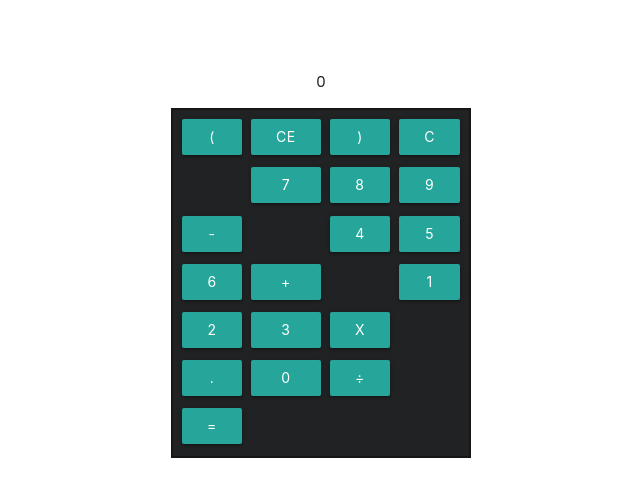
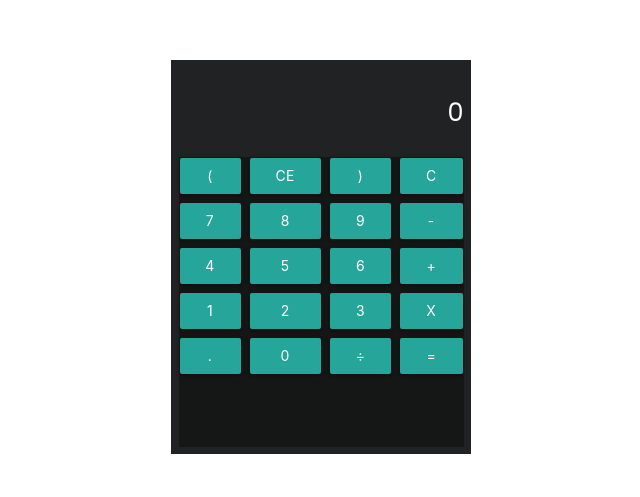
Before and after one commit to talitastravassos/calculator-react, a React (Create React App) app: page / in a window 1280 px wide. Shown: the part 143-640 px from the top of the page, without its empty margins (319-959 px from the left). Built offline with nearby package versions, Linux system fonts and the light colour scheme.

Commit message:
not yet....

```diff
--- a/src/App.css
+++ b/src/App.css
@@ -1,47 +1,13 @@
-
-
 .App {
-  text-align: center;
-}
-
-.App-logo {
-  animation: App-logo-spin infinite 20s linear;
-  height: 40vmin;
-  pointer-events: none;
-}
-
-.App-header {
-  background-color: #282c34;
-  min-height: 100vh;
+  /* text-align: center; */
   display: flex;
   flex-direction: column;
   align-items: center;
   justify-content: center;
-  font-size: calc(10px + 2vmin);
-  color: white;
+  height: 100vh;
+
 }
 
-.App-link {
-  color: #61dafb;
-}
-
-@keyframes App-logo-spin {
-  from {
-    transform: rotate(0deg);
-  }
-  to {
-    transform: rotate(360deg);
-  }
-}
-
-.App {
-  width: 100%;
-  height: 100vh;
-  display: flex;
-  flex-direction: column;
-  justify-content: center;
-  align-items: center;
-}
 .button {
   font-size: 1.2rem;
   background-color: #151616;
@@ -53,16 +19,98 @@
   border: 1px solid #7A7B7C;
 }
 
+/* keypad grid */
+
+#parent1{
+  grid-area: parent1;
+}
+
+#back{
+  grid-area: back;
+}
+
+#parent2{
+  grid-area: parent2;
+}
+
+#clear{
+  grid-area: clear;
+}
+
+#seven{
+  grid-area: seven;
+}
+
+#eight{
+  grid-area: eight;
+}
+
+#subtract{
+  grid-area: subtract;
+}
+
+#nine{
+  grid-area: nine;
+}
+
+#four{
+  grid-area: four;
+}
+
+#five{
+  grid-area: five;
+}
+
+#six{
+  grid-area: six;
+}
+
+#add{
+  grid-area: add;
+}
+
+#one{
+  grid-area: one;
+}
+
+#two{
+  grid-area: two;
+}
+
+#three{
+  grid-area: three;
+}
+
+#multiply{
+  grid-area: multiply;
+}
+
+#decimal{
+  grid-area: decimal;
+}
+
+#zero{
+  grid-area: zero;
+}
+
+#divide{
+  grid-area: divide;
+}
+
+
+#equals{
+  grid-area: equals;
+}
+
+
 .keypad{
-  background-color: #212223;
+  /* background-color: #212223; */
   color: white;
-  min-width: 300px;
-  min-height: 350px;
-  padding: 0.5em;
-  border: 2px solid #151616;
-  /* display: flex;
-  flex-wrap: wrap;
-  justify-content: space-around; */
+  /* min-width: 300px;
+  min-height: 350px; */
+  /* padding: 0.5em;
+  padding-top: 8em; */
+  /* border: 2px solid #151616; */
   display: grid;
   grid-gap: 0.5em;
   grid-template-areas:
@@ -71,6 +119,8 @@
     "four five six add"
     "one two three multiply"
     "decimal zero divide equals";
+  grid-template-rows: auto;
+  height: fit-content;
 }
 
 .calculator {
@@ -79,15 +129,21 @@
   min-width: 300px;
   min-height: 350px;
   padding: 0.5em;
-  display: grid;
+
+  /* padding-top: 8em; */
+  /* border: 2px solid #151616; */
+  /* display: grid;
   grid-gap: 0.5em;
-  border: 2px solid #151616;
   grid-template-areas:
-    "history history history history"
-    "display display display display"
-    "clear clear divide multiply"
+    "parent1 back parent2 clear"
     "seven eight nine subtract"
     "four five six add"
-    "one two three equals"
-    "zero zero decimal equals";
+    "one two three multiply"
+    "decimal zero divide equals"; */
 }
+
+#display{
+  text-align: right;
+  font-size: 1.7rem;
+  font-family: 'Poppins', sans-serif;
+}
--- a/src/App.js
+++ b/src/App.js
@@ -10,8 +10,10 @@ class App extends Component {
   return (
     <CalculatorProvider>
       <div className="App">
-        <Display/>
-        <Keypad/>
+        <div className="calculator">
+          <Display/>
+          <Keypad/>
+        </div>
       </div>
     </CalculatorProvider>
   );
```
